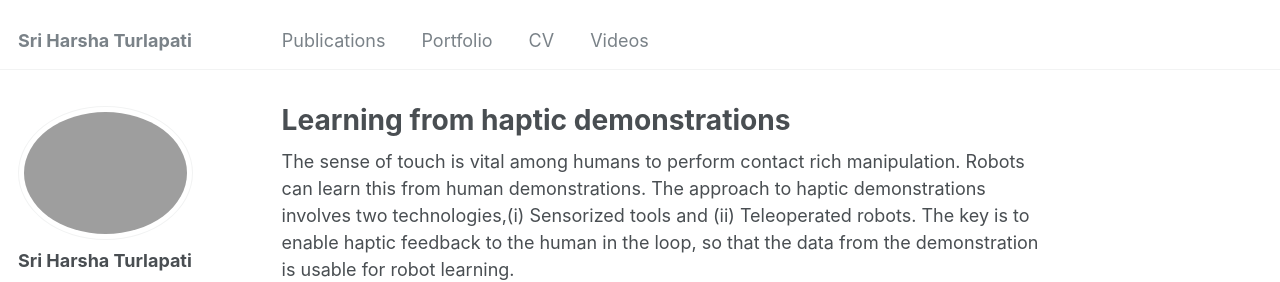
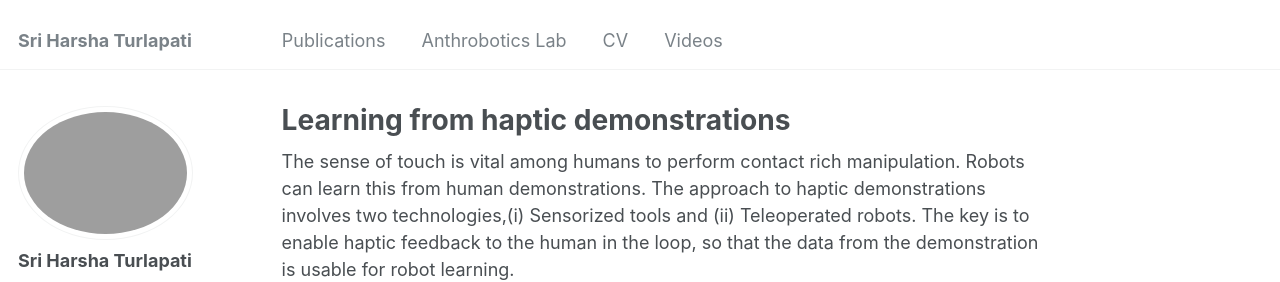
Before and after one commit to harshaturlapati/harshaturlapati.github.io, a Jekyll site: the page built from _pages/about.md, in a window 1280 px wide. Shown: the top 282 px of the page. Built offline with Jekyll 4.4.1, drawn with Linux system fonts in a browser that asks for light colours; some web fonts are replaced.

Commit message:
Update navigation.yml

```diff
--- a/_data/navigation.yml
+++ b/_data/navigation.yml
@@ -15,8 +15,8 @@ main:
   #  url: /teaching/
 
   # …
-  - title: "Portfolio"          # <-- keep the label
-    url: /files/HarshaTurlapatiPortfolio_v2.pdf   # <-- new direct link
+  - title: "Anthrobotics Lab"          # <-- keep the label
+    url: /files/Anthrobotics_lab.pdf   # <-- new direct link
   # …
 
   #- title: "Blog Posts"
```
